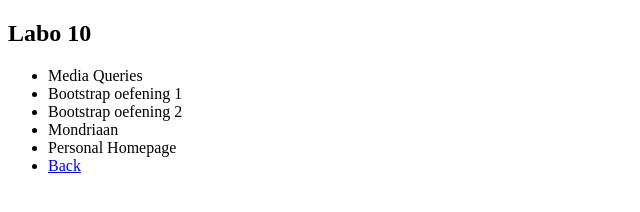
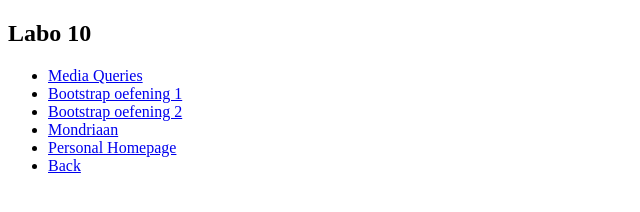
Before and after one commit to HanneSoubryVives/HanneSoubryVives.github.io, a plain HTML site: page labo10/index.html in a window 1280 px wide. Shown: the whole page, without its empty margins (0-640 px from the left). Drawn offline with Linux system fonts and the light colour scheme.

Commit message:
Fix labo 10 links

```diff
--- a/labo10/index.html
+++ b/labo10/index.html
@@ -8,11 +8,11 @@
 <section>
   <h2>Labo 10</h2>
   <ul>
-    <li><a href="./mediaQueries"></a>Media Queries</li>
-    <li><a href="./bootstrap/index1.html"></a>Bootstrap oefening 1</li>
-    <li><a href="./bootstrap/index2.html"></a>Bootstrap oefening 2</li>
-    <li><a href="./mondriaan"></a>Mondriaan</li>
-    <li><a href="./PersonalHomepage"></a>Personal Homepage</li>
+    <li><a href="./mediaQueries">Media Queries</a></li>
+    <li><a href="./bootstrap/index1.html">Bootstrap oefening 1</a></li>
+    <li><a href="./bootstrap/index2.html">Bootstrap oefening 2</a></li>
+    <li><a href="./mondriaan">Mondriaan</a></li>
+    <li><a href="./PersonalHomepage">Personal Homepage</a></li>
     <li><a href="../index.html">Back</a></li>
   </ul>
 </section>
```
